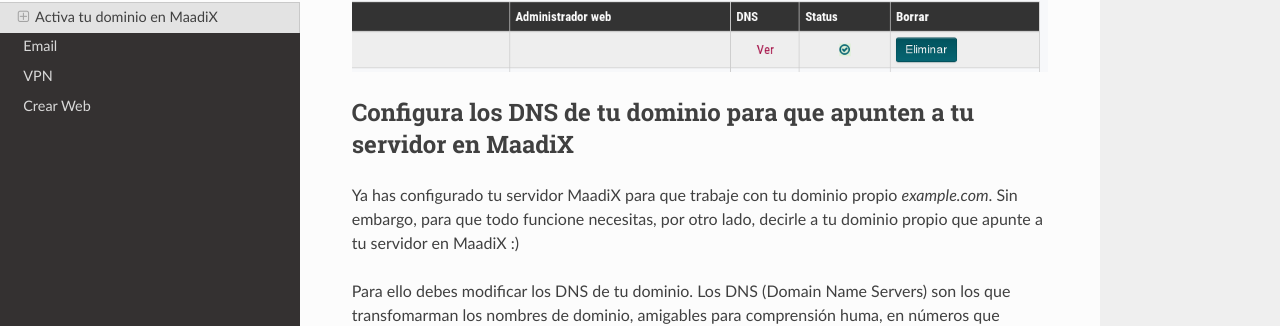
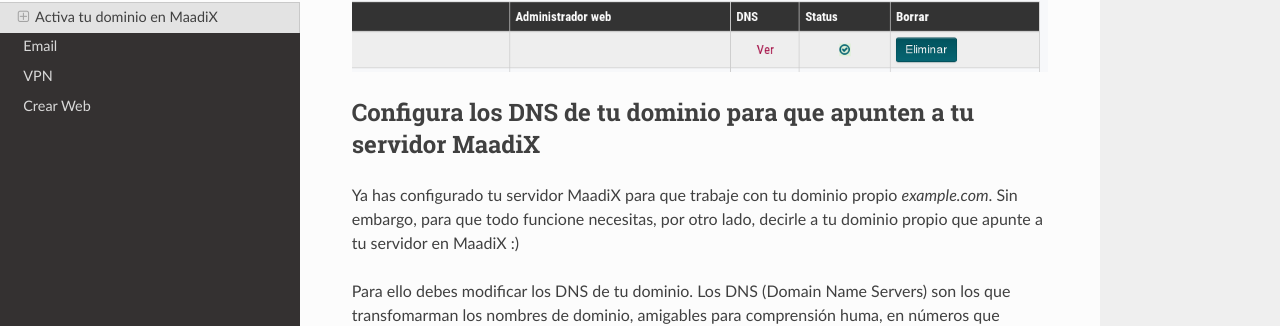
Before and after one commit to MaadixNet/docs, an MkDocs documentation site: the page built from docs/dominios.md, in a window 1280 px wide and 900 px high, scrolled down 2054 px. Shown: the part 164-490 px from the top of the window. Built offline with MkDocs 1.6.1, drawn with Linux system fonts in a browser that asks for light colours; nearby versions of some CDN libraries; old or Windows-style settings are respelled for this version of MkDocs; some of the changed text lies outside the part shown.

```diff
--- a/docs/dominios.md
+++ b/docs/dominios.md
@@ -49,7 +49,7 @@ El sistema puede tardar hasta 5 minutos en completar la nueva configuración. Pa
 ======
 
 
-## Configura los DNS de tu dominio para que apunten a tu servidor en MaadiX
+## Configura los DNS de tu dominio para que apunten a tu servidor MaadiX
 
 Ya has configurado tu servidor MaadiX para que trabaje con tu dominio propio *example.com*. Sin embargo, para que todo funcione necesitas, por otro lado, decirle a tu dominio propio que apunte a tu servidor en MaadiX :)
 
```
Also changed, not shown: other parts of docs/dominios.md (+1 -1 lines).
